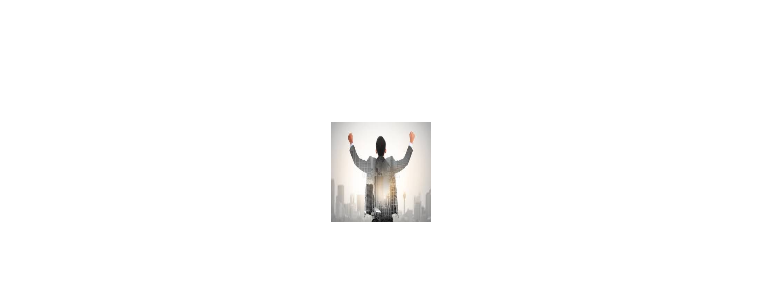
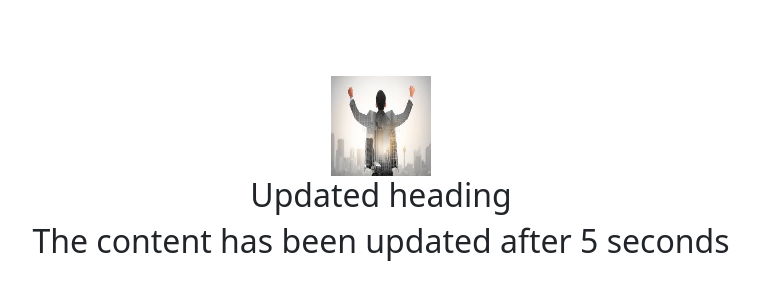
Before and after one commit to tungtq123/reactjs-demo-se1943, a React (Vite) app: page / in a window 1280 px wide. Shown: the part 228-528 px from the top of the page, without its empty margins (259-1018 px from the left). Built offline with nearby package versions, Linux system fonts and the light colour scheme.

Commit message:
Add ToolBar

```diff
--- a/src/App.jsx
+++ b/src/App.jsx
@@ -1,14 +1,14 @@
 import './App.css'
 import 'bootstrap/dist/css/bootstrap.min.css'
-import ProfileComponent from './components/ProfileComponent'
-import Home from './pages/Home'
 import Profile from './components/Profile'
+import MyComponent from './components/MyComponent'
 
 function App() {
 
   return (
     <div className="container-fluid">
      <Profile/>
+     <MyComponent/>
     </div>
   )
 }
--- /dev/null
+++ b/src/components/MyComponent.jsx
@@ -0,0 +1,34 @@
+import React from "react";
+
+class MyComponent extends React.Component {
+  state = {
+    heading: "Welcome to my component",
+    content: "This is a single React component",
+  };
+  constructor(props) {
+    super(props);
+    setTimeout(() => {
+      this.setState({
+        heading: "Updated heading",
+        content: "The content has been updated after 5 seconds",
+      });
+    }, 5000);
+  }
+  componentDidMount() {
+    console.log("Login component mounted");
+  }
+  componentWillUnmount() {
+    console.log("Login component unmounted");
+  }
+
+  render() {
+    const { heading, content } = this.state;
+    return (
+      <div>
+        <h2>{heading}</h2>
+        <h2>{content}</h2>
+      </div>
+    );
+  }
+}
+export default MyComponent;
```
Also changed, not shown: src/components/ToolBar.jsx (added, +26 -0 lines).
